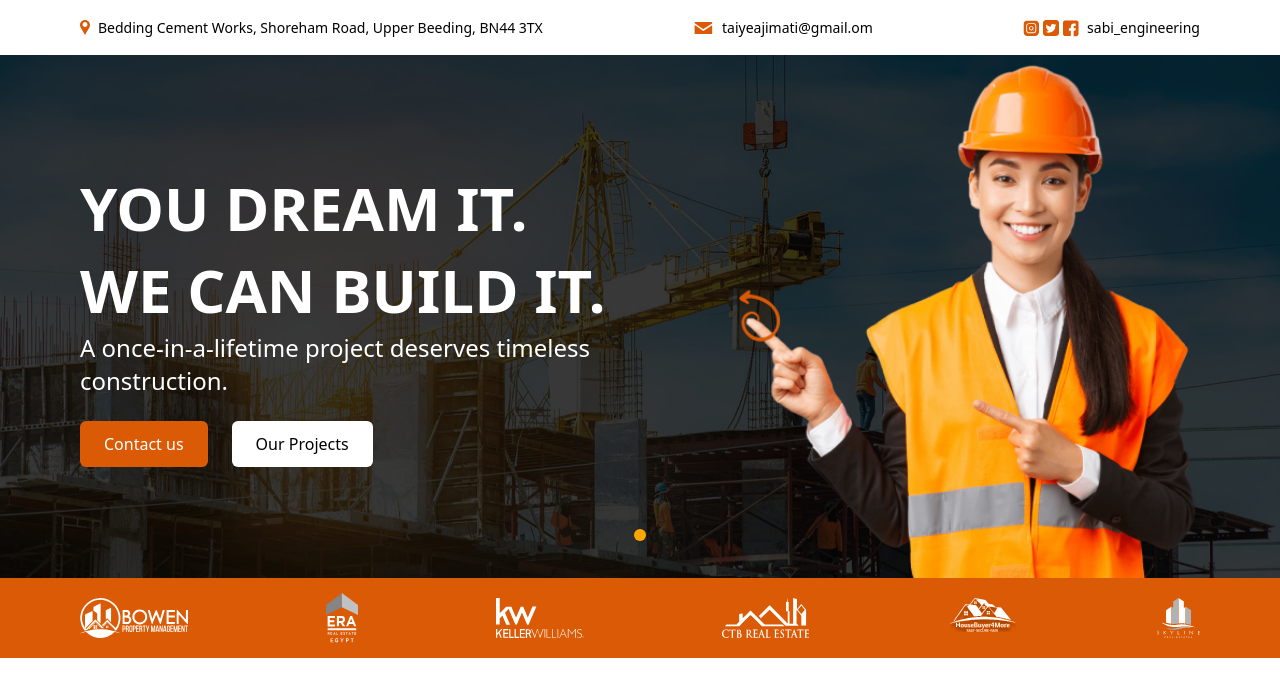
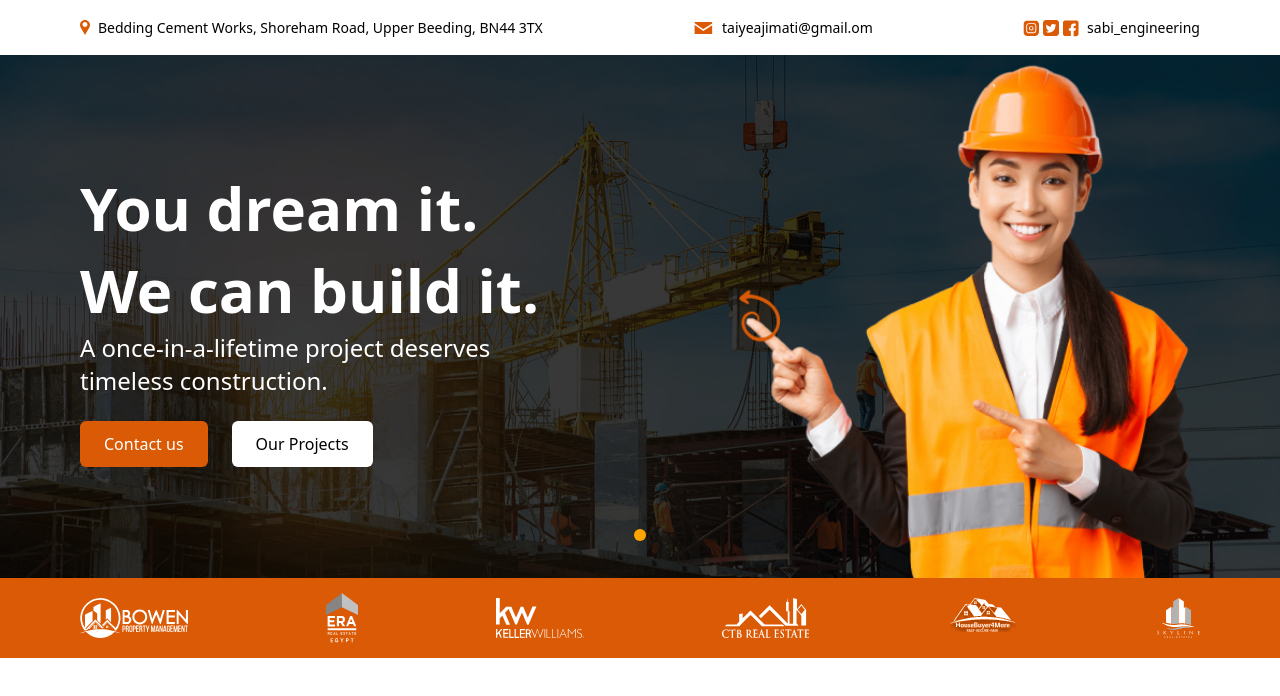
Before and after one commit to Teewaii/sabi-construction, a React (Create React App) app: page / in a window 1280 px wide. Shown: the top 696 px of the page. Built offline with nearby package versions, Linux system fonts and the light colour scheme.

Commit message:
Last office commit

```diff
--- a/package.json
+++ b/package.json
@@ -1,4 +1,5 @@
 {
+  "homepage": "https://Teewaii.github.io/sabi-construction",
   "name": "sabi-construction",
   "version": "0.1.0",
   "private": true,
@@ -14,6 +15,8 @@
     "web-vitals": "^2.1.4"
   },
   "scripts": {
+    "predeploy": "npm run build",
+    "deploy": "gh-pages -d build",
     "start": "react-scripts start",
     "build": "react-scripts build",
     "test": "react-scripts test",
--- /dev/null
+++ b/src/components/Carousal.js
@@ -0,0 +1,28 @@
+import React from 'react';
+import AliceCarousel from 'react-alice-carousel';
+import 'react-alice-carousel/lib/alice-carousel.css';
+
+const handleDragStart = (e) => e.preventDefault();
+
+const items = [
+    <div className="slide-one">
+
+    </div>
+
+];
+
+const Gallery = () => {
+  return (
+    <AliceCarousel mouseTracking items={items} />
+  );
+}
+
+function Carousal() {
+  return (
+    <div>
+        Hello
+    </div>
+  )
+}
+
+export default Carousal
--- a/src/components/Contact_btn.js
+++ b/src/components/Contact_btn.js
@@ -2,7 +2,7 @@ import React from 'react'
 
 function Contact_btn() {
     return (
-        <div className='bg-orange text-white text-[0.64rem] md:text-[1rem] font-medium flex w-fit px-3 py-2 md:px-6 md:py-3  xl:px-6 xl:py-3  rounded-md cursor-pointer hover:bg-Dark_orange ease-in-out duration-300'>Contact us</div>
+        <div className='bg-orange text-white text-[0.64rem] md:text-[1rem] font-medium flex w-fit px-3 py-2 md:px-6 md:py-3  xl:px-6 xl:py-3 2xl:px-8 2xl:py-4  rounded-md cursor-pointer hover:bg-Dark_orange ease-in-out duration-300'>Contact us</div>
     )
 }
 
--- a/src/components/Herocarousel.js
+++ b/src/components/Herocarousel.js
@@ -12,9 +12,9 @@ const items = [
     <div className="slider-one bg-black bg-hero1-bkg md:bg-hero1-bkg_lg  bg-cover bg-no-repeat h-[100%]  relative ">
         <div className="slideOne-bucket flex justify-between items-center container h-[100%]">
             <div className="text text-left flex-1">
-                <h1 className='text-white text-left text-xl md:text-5xl xl:text-6xl uppercase font-bold '>You dream it.<br /> We can build it.</h1>
-                <p className='text-[0.8rem] md:text-md xl:text-2xl text-white font-light mb-6 '>A once-in-a-lifetime project deserves timeless construction.</p>
-                <div className="buttons flex gap-x-2 md:gap-x-6">
+                <h1 className='text-white text-left text-xl md:text-5xl xl:text-6xl 2xl:text-7xl   font-bold '>You dream it.<br /> We can build it.</h1>
+                <p className='text-[0.8rem] md:text-md xl:text-2xl text-white font-light mb-6 2xl:mb-14 max-w-[500px] '>A once-in-a-lifetime project deserves timeless construction.</p>
+                <div className="buttons flex gap-x-2 md:gap-x-6 2xl:gap-x-8">
                     <Contact_btn />
                     <Projects_btn className='bg-orange text-black' />
                 </div>
--- a/src/components/Projects_btn.js
+++ b/src/components/Projects_btn.js
@@ -3,7 +3,7 @@ import React from 'react'
 function Projects_btn() {
     return (
         <div>
-            <div className='bg-white text-black text-[0.64rem] md:text-[1rem] font-medium flex  w-fit px-3 py-2 md:px-6 md:py-3 xl:px-6 xl:py-3 rounded-md cursor-pointer hover:bg-slate-300 ease-in-out duration-300'>Our Projects</div>
+            <div className='bg-white text-black text-[0.64rem] md:text-[1rem] font-medium flex  w-fit px-3 py-2 md:px-6 md:py-3 xl:px-6 xl:py-3 2xl:px-8 2xl:py-4 rounded-md cursor-pointer hover:bg-slate-300 ease-in-out duration-300'>Our Projects</div>
         </div>
     )
 }
```
Also changed, not shown: src/setupTests.js (deleted, +0 -5 lines).
